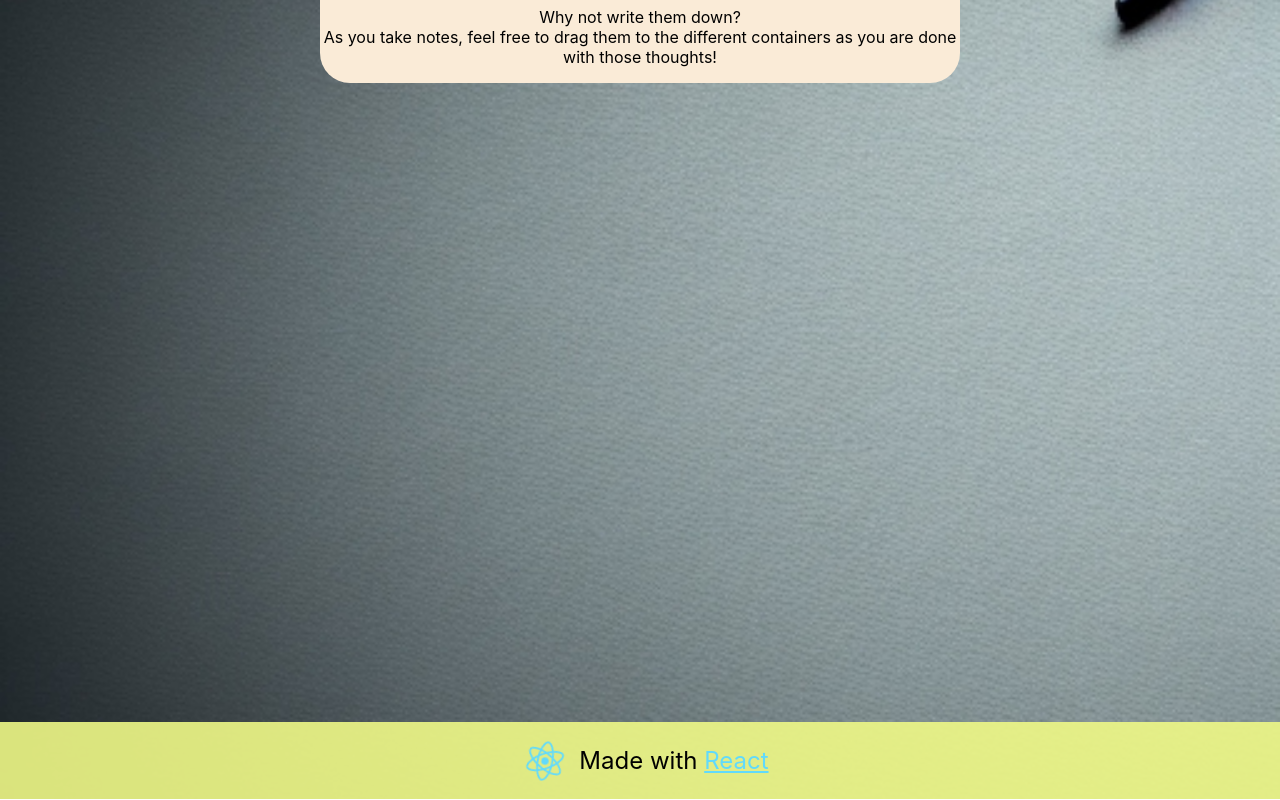
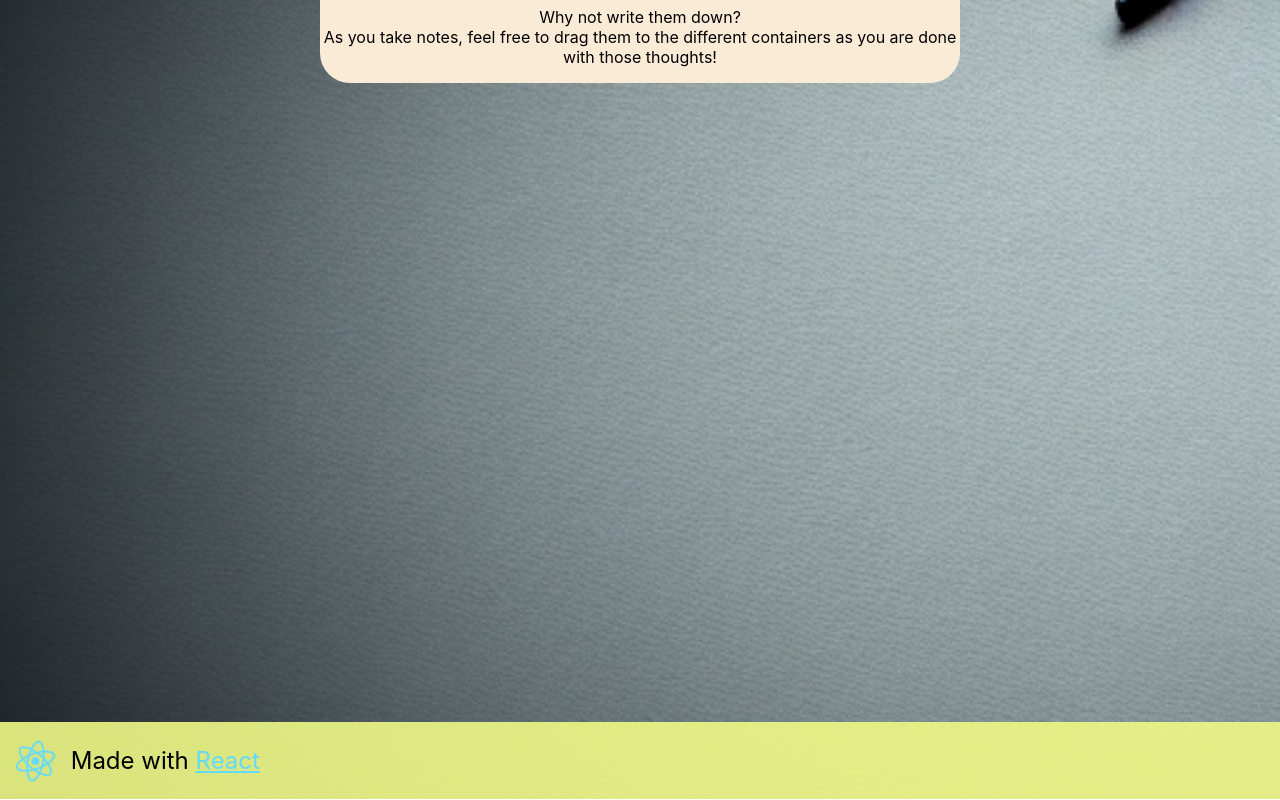
Before and after one commit to Kempy2705/Drag-and-Drop-Notes, a React (Create React App) app: page / in a window 1280 px wide. Shown: the part 228-1028 px from the top of the page. Built offline with nearby package versions, Linux system fonts and the light colour scheme.

Commit message:
Correct Footer Layout

```diff
--- a/src/App/App.css
+++ b/src/App/App.css
@@ -6,7 +6,7 @@
 }
 
 .App-logo {
-  height: 6vmin;
+  height: 50px;
   pointer-events: none;
 }
 
@@ -30,7 +30,6 @@
   display: flex;
   flex-direction: row;
   align-items: center;
-  justify-content: center;
   font-size: 24px;
   color: black;
 }
```
